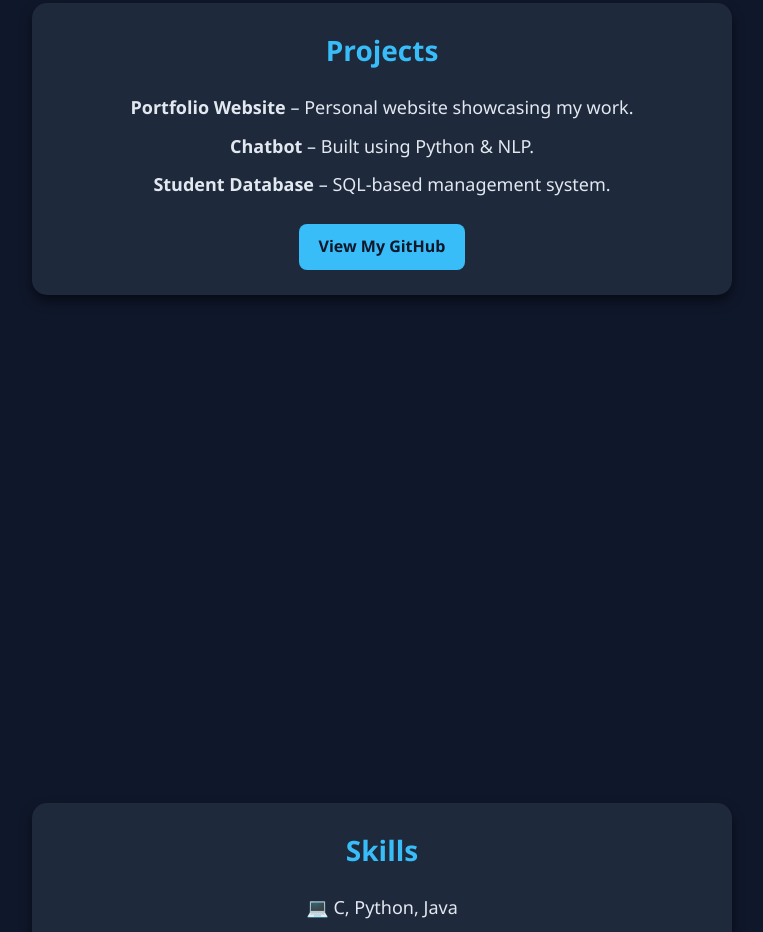
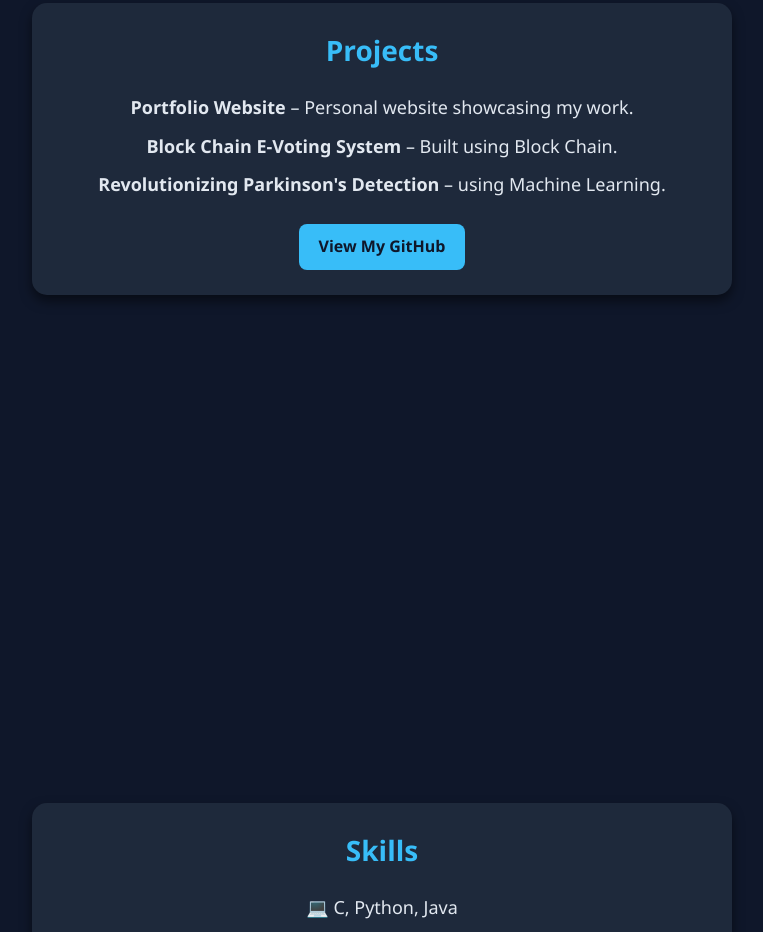
Before and after one commit to Rasagna-Parvathi/portfolio, a plain HTML site: page index.html in a window 1280 px wide. Shown: the part 917-1849 px from the top of the page, without its empty margins (258-1021 px from the left). Drawn offline with Linux system fonts and the light colour scheme.

Commit message:
index.html

```diff
--- a/index.html
+++ b/index.html
@@ -137,8 +137,8 @@
       <h2>Projects</h2>
       <ul>
         <li><b>Portfolio Website</b> – Personal website showcasing my work.</li>
-        <li><b>Chatbot</b> – Built using Python & NLP.</li>
-        <li><b>Student Database</b> – SQL-based management system.</li>
+        <li><b>Block Chain E-Voting System</b> – Built using Block Chain.</li>
+        <li><b>Revolutionizing Parkinson's Detection</b> – using Machine Learning.</li>
       </ul>
       <a class="btn" href="https://github.com/Rasagna-Parvathi/III-YEARLAB " target="_blank">View My GitHub</a>
     </div>
```
